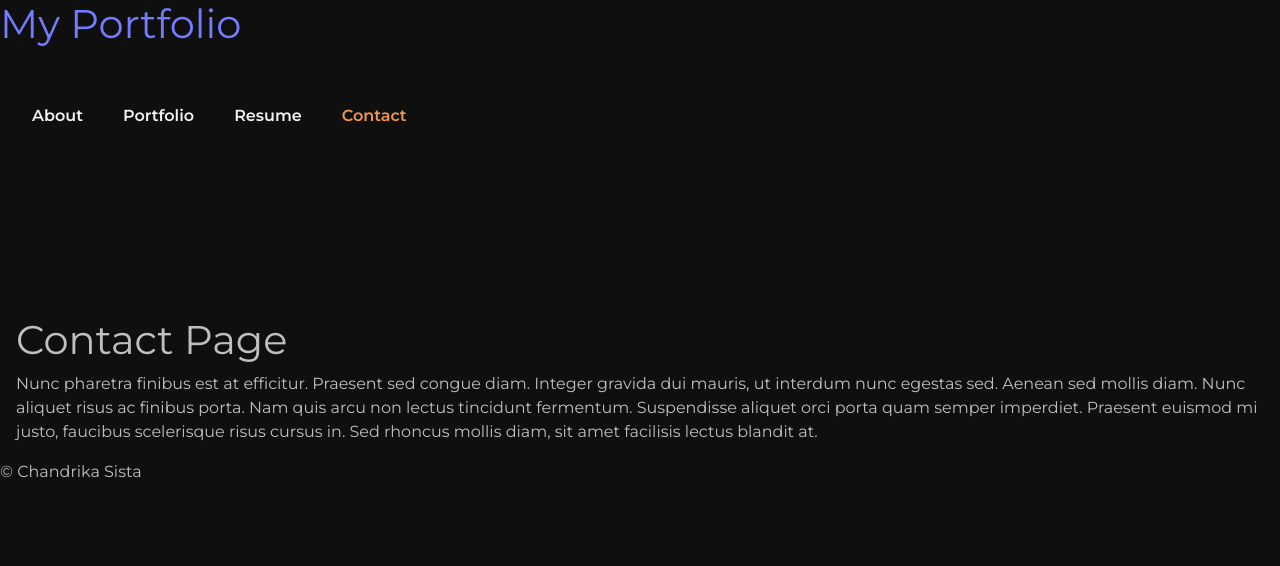
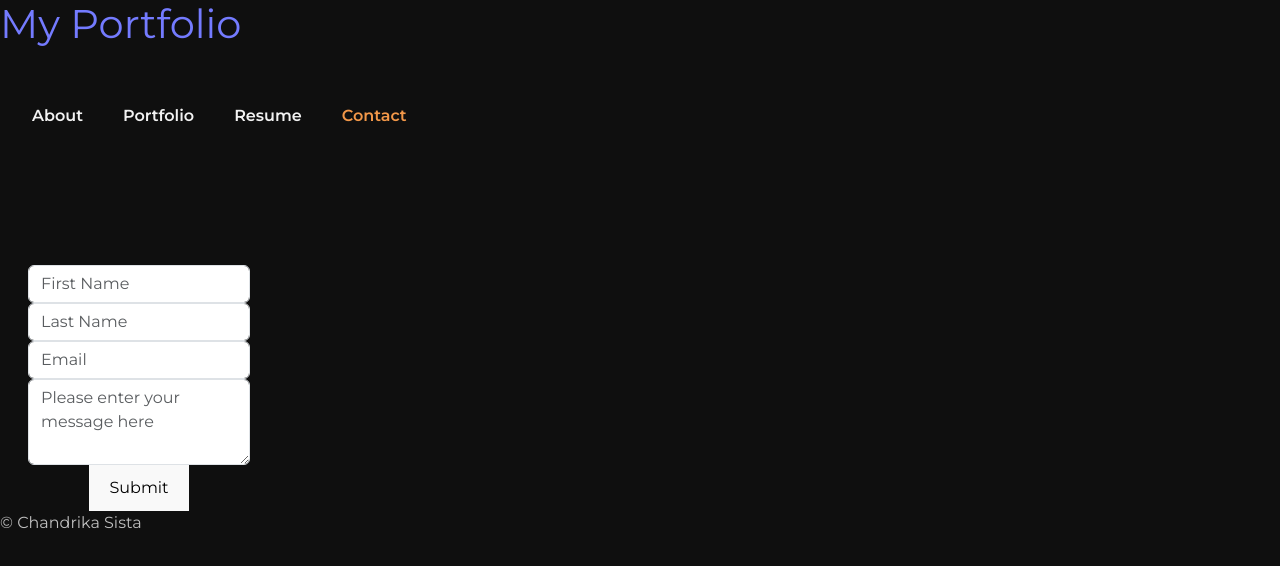
Before and after one commit to cguntur/react_portfolio, a React (Vite) app: page /Contact in a window 1280 px wide. Shown: the top 566 px of the page. Built offline with nearby package versions, Linux system fonts and the light colour scheme.

Commit message:
Fixed some nav issues and added the contact form

```diff
--- a/package.json
+++ b/package.json
@@ -14,7 +14,8 @@
     "react": "^18.2.0",
     "react-dom": "^18.2.0",
     "react-icons": "^5.2.1",
-    "react-router-dom": "^6.23.1"
+    "react-router-dom": "^6.23.1",
+    "require": "^2.4.20"
   },
   "devDependencies": {
     "@types/react": "^18.2.66",
--- a/src/components/NavList.jsx
+++ b/src/components/NavList.jsx
@@ -23,26 +23,28 @@ const NavList = () => {
 
     return (
         <nav className="nav container">
-            <div className="" id="nav-menu">
+            <div className={`nav__menu ${showMenu ? "show-menu" : ""}`}>
                 <ul className="nav nav__list">
                 {
                     menuItems.map((item) => (
                         <li className="nav__item" key={item}>
-                            <NavLink to={`/${item}`} className="nav__link" activeClassName="active" onClick={closeMenuOnMobile}>
+                            <NavLink to={`/${item}`} className="nav__link" activeclassname="active"
+                            onClick={closeMenuOnMobile}>
                             {item}
                             </NavLink>
                         </li>
                     ))
                 }
                 </ul>
-            </div>
-            <div className="nav__close" id="nav-close" onClick=     {toggleMenu}>
-              <IoClose />
+
+                <div className="nav__close" id="nav-close" onClick={toggleMenu}>
+                    <IoClose />
+                </div>
             </div>
 
-          <div className="nav__toggle" id="nav-toggle" onClick={toggleMenu}>
-            <IoMenu />
-          </div>
+            <div className="nav__toggle" id="nav-toggle" onClick={toggleMenu}>
+                <IoMenu />
+            </div>
         </nav>
 
     );
--- a/src/components/Project.jsx
+++ b/src/components/Project.jsx
@@ -1,16 +1,19 @@
-function Project(){
-    return (
-        <div>
-          <h1>Contact Page</h1>
-          <p>
-            Nunc pharetra finibus est at efficitur. Praesent sed congue diam.
-            Integer gravida dui mauris, ut interdum nunc egestas sed. Aenean sed
-            mollis diam. Nunc aliquet risus ac finibus porta. Nam quis arcu non
-            lectus tincidunt fermentum. Suspendisse aliquet orci porta quam semper
-            imperdiet. Praesent euismod mi justo, faucibus scelerisque risus cursus
-            in. Sed rhoncus mollis diam, sit amet facilisis lectus blandit at.
-          </p>
-        </div>
-      );
+//import portfolioData from '../data/portfolio_data';
+
+function Project(props){
+  return (
+    <>
+      {props.projects.map(data => (
+      <div className="" key={data.title}>
+        <div><img src={data.image} /></div>
+        <h3>{data.title}</h3>
+        <p>{data.description}</p>
+        <p><a href={data.githubLink}>Github Link</a></p>
+      </div>
+    ))
+    }
+    </>
+
+  );
 }
 export default Project;
--- /dev/null
+++ b/src/components/contactForm.jsx
@@ -0,0 +1,117 @@
+import { useState } from 'react';
+
+//TODO: Make sure the form is working smoothly when I press tab
+
+function ContactForm() {
+    //set variables for the form fields using useState
+
+    const [firstName, setFirstName] = useState('');
+    const [lastName, setlastName] = useState('');
+    const [email, setEmail] = useState('');
+    const [message, setMessage] = useState('');
+
+    const handleEmptyInput = (e) => {
+        e.preventDefault();
+        const { name, value } = e.target;
+
+        if(value == ""){
+            alert(`Please enter a value for ${name}`);
+        }
+
+        if(name == "email"){
+            emailVerification(value);
+        }
+    }
+
+    const emailVerification = (email) => {
+        const emailRegex = /^[A-Z0-9._%+-]+@[A-Z0-9.-]+\.[A-Z]{2,}$/i;
+        const isValidEmail = emailRegex.test(email);
+
+        if(!isValidEmail){
+            alert("Please enter a valid email.");
+        }
+
+    }
+    const handleInputChange = (e) => {
+        //Get the value of the input that triggered the change
+        const { name, value } = e.target;
+
+
+        switch (name) {
+            case 'firstName':
+              setFirstName(value);
+              break;
+            case 'lastName':
+                setlastName(value);
+                break;
+            case 'email':
+                setEmail(value);
+                break;
+            case 'message':
+                setMessage(value);
+                break;
+          }
+    };
+
+    const handleFormSubmit = (e) => {
+        e.preventDefault();
+
+        alert(`Hello ${firstName} ${lastName}`);
+    };
+
+    return (
+        <div className="container text-center">
+            <form className="form" onSubmit={handleFormSubmit}>
+                <div className="form-group">
+                    <input
+                    className="form-control"
+                    value={firstName}
+                    name="firstName"
+                    onBlur={handleEmptyInput}
+                    onChange={handleInputChange}
+                    type="text"
+                    placeholder="First Name"
+                    />
+                </div>
+                <div className="form-group">
+                    <input
+                        className="form-control"
+                        value={lastName}
+                        name="lastName"
+                        onBlur={handleEmptyInput}
+                        onChange={handleInputChange}
+                        type="text"
+                        placeholder="Last Name"
+                    />
+                </div>
+                <div className="form-group">
+                    <input
+                        className="form-control"
+                        value={email}
+                        name="email"
+                        onBlur={handleEmptyInput}
+                        onChange={handleInputChange}
+                        type="email"
+                        placeholder="Email"
+                    />
+                </div>
+                <div className="form-group">
+                    <textarea
+                        className="form-control"
+                        value={message}
+                        name="message"
+                        onBlur={handleEmptyInput}
+                        onChange={handleInputChange}
+                        placeholder="Please enter your message here"
+                        rows="3"
+                    />
+                </div>
+            <button type="submit">
+              Submit
+            </button>
+          </form>
+        </div>
+      );
+}
+
+export default ContactForm;
--- /dev/null
+++ b/src/data/portfolioData.jsx
@@ -0,0 +1,20 @@
+//const images = require.context('../assets/images/', true);
+
+//import images from '../assets/images/';
+
+const projects = [
+    {
+        title: "Chamber Dashboard",
+        description: "Business Management plugins for WordPress",
+        image: "",
+        githubLink: "https://www.gcsdesign.com"
+    },
+    {
+        title: "Project 2",
+        description: "Project 2 desc",
+        image: "",
+        githubLink: "https://www.wordpress.com"
+    }
+  ];
+
+export default projects;
--- a/src/pages/Contact.jsx
+++ b/src/pages/Contact.jsx
@@ -1,17 +1,8 @@
+import ContactForm from "../components/contactForm";
 
 function Contact(){
     return (
-        <div>
-          <h1>Contact Page</h1>
-          <p>
-            Nunc pharetra finibus est at efficitur. Praesent sed congue diam.
-            Integer gravida dui mauris, ut interdum nunc egestas sed. Aenean sed
-            mollis diam. Nunc aliquet risus ac finibus porta. Nam quis arcu non
-            lectus tincidunt fermentum. Suspendisse aliquet orci porta quam semper
-            imperdiet. Praesent euismod mi justo, faucibus scelerisque risus cursus
-            in. Sed rhoncus mollis diam, sit amet facilisis lectus blandit at.
-          </p>
-        </div>
+        <ContactForm />
       );
 }
 export default Contact;
--- a/src/pages/Portfolio.jsx
+++ b/src/pages/Portfolio.jsx
@@ -1,17 +1,10 @@
+import Project from '../components/Project';
+import projects from '../data/portfolioData';
+
 function Portfolio() {
     return (
-        <div>
-          <h1>Portfolio Page</h1>
-          <p>
-            Nunc pharetra finibus est at efficitur. Praesent sed congue diam.
-            Integer gravida dui mauris, ut interdum nunc egestas sed. Aenean sed
-            mollis diam. Nunc aliquet risus ac finibus porta. Nam quis arcu non
-            lectus tincidunt fermentum. Suspendisse aliquet orci porta quam semper
-            imperdiet. Praesent euismod mi justo, faucibus scelerisque risus cursus
-            in. Sed rhoncus mollis diam, sit amet facilisis lectus blandit at.
-          </p>
-        </div>
-      );
+      <Project projects={projects} />
+    );
 }
 
 export default Portfolio;
```
Also changed, not shown: src/assets/images/chamber_dashboard.png (added), 1 other file (tests, documents, lock files or other folders).
